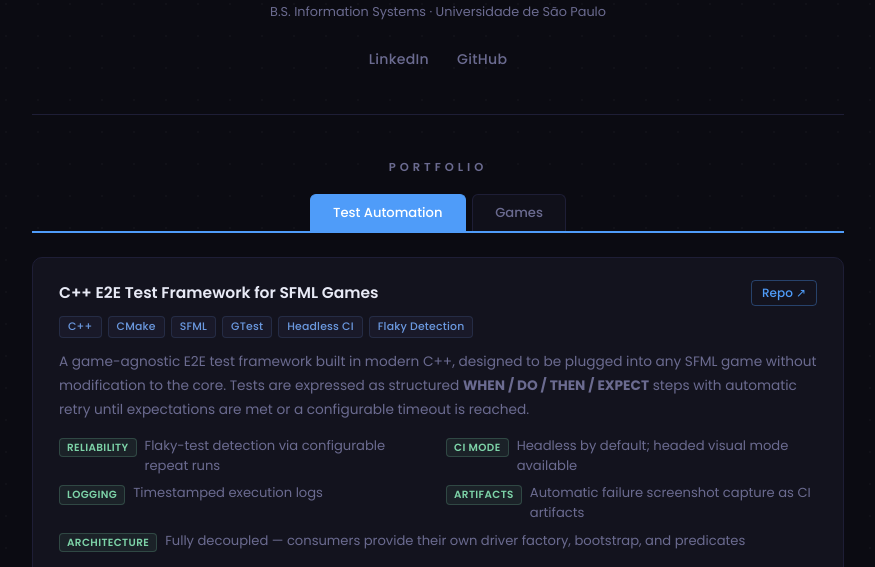
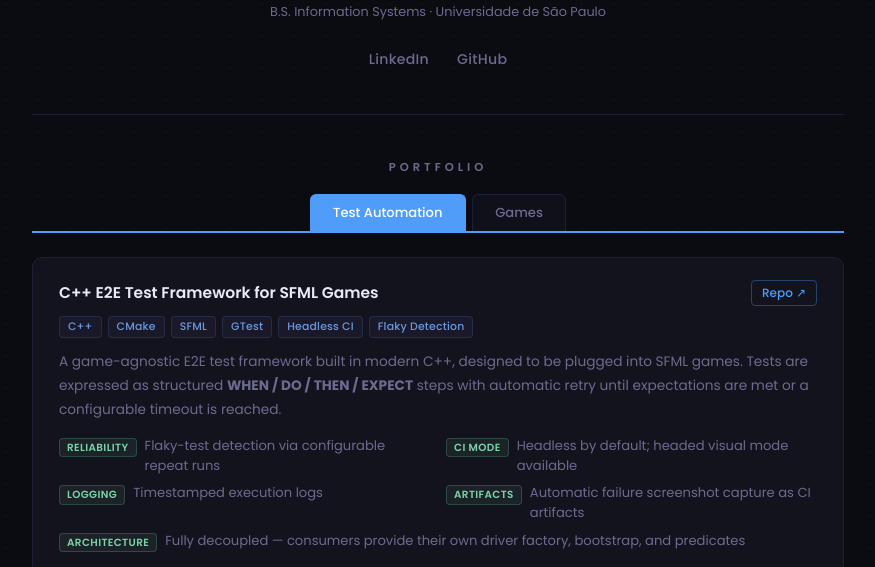
Before and after one commit to luan-2rq/luan-2rq.github.io, a plain HTML site: page index.html in a window 1280 px wide. Shown: the part 172-739 px from the top of the page, without its empty margins (202-1077 px from the left). Drawn offline with Linux system fonts and the light colour scheme.

Commit message:
Docs: shorten E2E framework intro line

```diff
--- a/index.html
+++ b/index.html
@@ -41,7 +41,7 @@
             <span class="tag">C++</span><span class="tag">CMake</span><span class="tag">SFML</span>
             <span class="tag">GTest</span><span class="tag">Headless CI</span><span class="tag">Flaky Detection</span>
           </div>
-          <p class="context">A game-agnostic E2E test framework built in modern C++, designed to be plugged into any SFML game without modification to the core.
+          <p class="context">A game-agnostic E2E test framework built in modern C++, designed to be plugged into SFML games.
 
             Tests are expressed as structured <strong>WHEN / DO / THEN / EXPECT</strong> steps with automatic retry until expectations are met or a configurable timeout is reached.</p>
           <ul class="feature-list">
```
